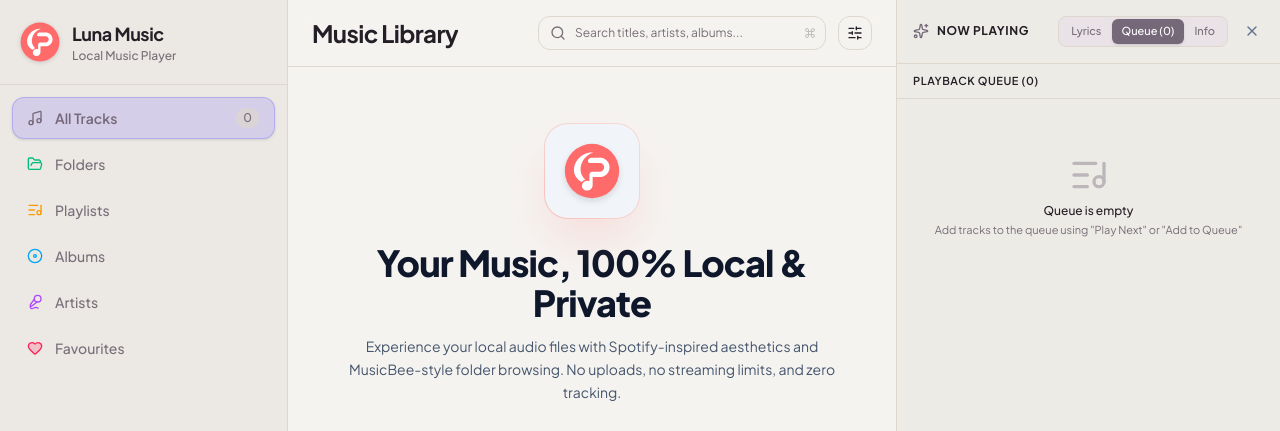
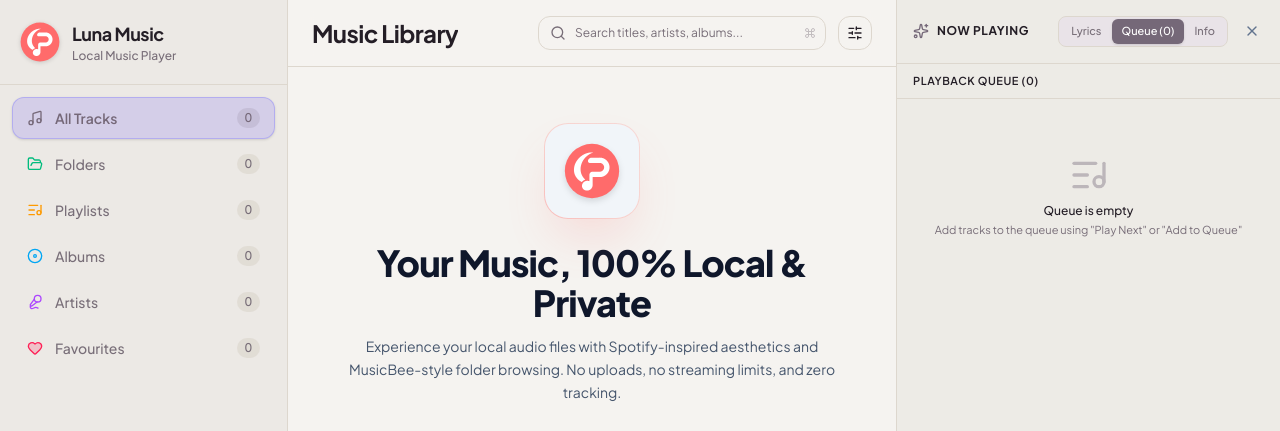
Before and after one commit to Leo7805/luna-music, a React (Vite) app: page / in a window 1280 px wide. Shown: the top 431 px of the page. Built offline with nearby package versions, Linux system fonts and the light colour scheme.

Commit message:
style: unify sidebar navigation count badges

```diff
--- a/src/App.tsx
+++ b/src/App.tsx
@@ -141,6 +141,8 @@ export function App() {
           selectedPlaylistId={playlists.selectedPlaylistId}
           favouritesCount={library.favouritesCount}
           totalTracksCount={library.library?.flatPlaylist.length || 0}
+          albumsCount={library.albums.length}
+          artistsCount={library.artists.length}
           hasLibrary={hasLibrary}
           isScanning={library.isLoading}
           scanCount={library.scanProgress}
--- a/src/components/Sidebar.tsx
+++ b/src/components/Sidebar.tsx
@@ -4,6 +4,7 @@ import {
   ImportedFolder,
   LibraryView,
   Playlist,
+  IMPORTED_FILES_ROOT_ID,
 } from '../types/music';
 import { OpenMusicControl } from './OpenMusicControl';
 import { ConfirmModal } from './ConfirmModal';
@@ -21,6 +22,8 @@ export interface SidebarProps {
   selectedPlaylistId?: string | null;
   favouritesCount: number;
   totalTracksCount: number;
+  albumsCount?: number;
+  artistsCount?: number;
   hasLibrary: boolean;
   isScanning?: boolean;
   scanCount?: number;
@@ -49,6 +52,8 @@ export function Sidebar({
   selectedPlaylistId,
   favouritesCount,
   totalTracksCount,
+  albumsCount = 0,
+  artistsCount = 0,
   hasLibrary: _hasLibrary,
   isScanning,
   scanCount,
@@ -122,6 +127,8 @@ export function Sidebar({
     setPlaylistToDelete(null);
   };
 
+  const physicalFoldersCount = folders.filter((f) => f.id !== IMPORTED_FILES_ROOT_ID).length;
+
   return (
     <aside className="w-64 md:w-72 shrink-0 flex flex-col h-full bg-[var(--bg-sidebar)] dark:bg-[#071427]/95 backdrop-blur-xl border-r border-[var(--border-subtle)] dark:border-white/[0.08] select-none text-[var(--text-primary)] dark:text-slate-100 transition-colors duration-200">
       {/* Brand Header */}
@@ -147,7 +154,10 @@ export function Sidebar({
       <SidebarNavigation
         currentView={currentView}
         totalTracksCount={totalTracksCount}
+        foldersCount={physicalFoldersCount}
         playlistsCount={playlists.length}
+        albumsCount={albumsCount}
+        artistsCount={artistsCount}
         favouritesCount={favouritesCount}
         onSelectView={onSelectView}
         onSelectFolder={onSelectFolder}
--- a/src/components/SidebarNavigation.tsx
+++ b/src/components/SidebarNavigation.tsx
@@ -4,7 +4,10 @@ import { LibraryView } from '../types/music';
 export interface SidebarNavigationProps {
   currentView: LibraryView;
   totalTracksCount: number;
+  foldersCount?: number;
   playlistsCount: number;
+  albumsCount?: number;
+  artistsCount?: number;
   favouritesCount: number;
   onSelectView: (view: LibraryView) => void;
   onSelectFolder: (path: string) => void;
@@ -13,110 +16,107 @@ export interface SidebarNavigationProps {
 export function SidebarNavigation({
   currentView,
   totalTracksCount,
+  foldersCount = 0,
   playlistsCount,
+  albumsCount = 0,
+  artistsCount = 0,
   favouritesCount,
   onSelectView,
   onSelectFolder,
 }: SidebarNavigationProps) {
   const baseButtonClass =
-    'w-full flex items-center justify-between px-3.5 py-2.5 rounded-xl text-sm font-medium border transition-colors duration-150 cursor-pointer focus:outline-none focus-visible:ring-2 focus-visible:ring-indigo-500/70 focus-visible:ring-[var(--accent-primary)]/50 focus-visible:border-transparent';
+    'w-full flex items-center gap-3 px-3.5 py-2.5 rounded-xl text-sm font-medium border transition-colors duration-150 cursor-pointer focus:outline-none focus-visible:ring-2 focus-visible:ring-indigo-500/70 focus-visible:ring-[var(--accent-primary)]/50 focus-visible:border-transparent';
 
   const activeClass =
     'bg-indigo-600/15 bg-[var(--bg-active)] dark:bg-white/[0.08] text-[var(--accent-primary)] dark:text-white border-indigo-500/30 border-[var(--accent-primary)]/30 dark:border-white/[0.1] shadow-sm font-semibold';
   const inactiveClass =
     'border-transparent text-[var(--text-secondary)] dark:text-slate-300 hover:text-[var(--text-primary)] dark:hover:text-white hover:bg-[var(--bg-hover)] dark:hover:bg-white/[0.04]';
 
+  const baseBadgeClass =
+    'ml-auto shrink-0 whitespace-nowrap tabular-nums text-xs px-2 py-0.5 rounded-full font-medium transition-colors duration-150';
+  const activeBadgeClass =
+    'bg-[var(--accent-primary)]/15 dark:bg-indigo-400/20 text-[var(--accent-primary)] dark:text-indigo-200';
+  const inactiveBadgeClass =
+    'bg-[var(--border-subtle)]/70 dark:bg-white/[0.06] text-[var(--text-secondary)] dark:text-slate-400';
+
+  const navItems = [
+    {
+      id: 'all',
+      label: 'All Tracks',
+      count: totalTracksCount,
+      isActive: currentView === 'all',
+      icon: <Music className="w-4 h-4 shrink-0 text-[var(--accent-primary)] dark:text-indigo-400" />,
+      onClick: () => onSelectView('all'),
+    },
+    {
+      id: 'folders',
+      label: 'Folders',
+      count: foldersCount,
+      isActive: currentView === 'folder' || currentView === 'imported-files',
+      icon: <FolderOpen className="w-4 h-4 shrink-0 text-emerald-500 dark:text-emerald-400" />,
+      onClick: () => {
+        onSelectView('folder');
+        onSelectFolder('');
+      },
+    },
+    {
+      id: 'playlists',
+      label: 'Playlists',
+      count: playlistsCount,
+      isActive: currentView === 'playlists',
+      icon: <ListMusic className="w-4 h-4 shrink-0 text-amber-500 dark:text-amber-400" />,
+      onClick: () => onSelectView('playlists'),
+    },
+    {
+      id: 'albums',
+      label: 'Albums',
+      count: albumsCount,
+      isActive: currentView === 'albums',
+      icon: <Disc className="w-4 h-4 shrink-0 text-sky-500 dark:text-sky-400" />,
+      onClick: () => onSelectView('albums'),
+    },
+    {
+      id: 'artists',
+      label: 'Artists',
+      count: artistsCount,
+      isActive: currentView === 'artists',
+      icon: <Mic2 className="w-4 h-4 shrink-0 text-purple-500 dark:text-purple-400" />,
+      onClick: () => onSelectView('artists'),
+    },
+    {
+      id: 'favourites',
+      label: 'Favourites',
+      count: favouritesCount,
+      isActive: currentView === 'favourites',
+      icon: (
+        <Heart className="w-4 h-4 shrink-0 text-rose-500 dark:text-rose-400 fill-rose-500/20 dark:fill-rose-400/20" />
+      ),
+      onClick: () => onSelectView('favourites'),
+    },
+  ];
+
   return (
     <div className="p-3 space-y-1">
-      {/* 1. All Tracks */}
-      <button
-        type="button"
-        onClick={() => onSelectView('all')}
-        className={`${baseButtonClass} ${currentView === 'all' ? activeClass : inactiveClass}`}
-      >
-        <div className="flex items-center gap-3">
-          <Music className="w-4 h-4 text-[var(--accent-primary)] dark:text-indigo-400" />
-          <span>All Tracks</span>
-        </div>
-        <span className="text-xs px-2 py-0.5 rounded-full bg-[var(--border-subtle)]/70 dark:bg-white/[0.06] text-[var(--text-secondary)] dark:text-slate-400 font-medium">
-          {totalTracksCount}
-        </span>
-      </button>
-
-      {/* 2. Folders */}
-      <button
-        type="button"
-        onClick={() => {
-          onSelectView('folder');
-          onSelectFolder('');
-        }}
-        className={`${baseButtonClass} ${
-          currentView === 'folder' || currentView === 'imported-files' ? activeClass : inactiveClass
-        }`}
-      >
-        <div className="flex items-center gap-3">
-          <FolderOpen className="w-4 h-4 text-emerald-500 dark:text-emerald-400" />
-          <span>Folders</span>
-        </div>
-      </button>
-
-      {/* 3. Playlists */}
-      <button
-        type="button"
-        onClick={() => onSelectView('playlists')}
-        className={`${baseButtonClass} ${currentView === 'playlists' ? activeClass : inactiveClass}`}
-      >
-        <div className="flex items-center gap-3">
-          <ListMusic className="w-4 h-4 text-amber-500 dark:text-amber-400" />
-          <span>Playlists</span>
-        </div>
-        {playlistsCount > 0 && (
-          <span className="text-xs px-2 py-0.5 rounded-full bg-[var(--border-subtle)]/70 dark:bg-white/[0.06] text-[var(--text-secondary)] dark:text-slate-400 font-medium">
-            {playlistsCount}
+      {navItems.map((item) => (
+        <button
+          key={item.id}
+          type="button"
+          data-testid={`nav-item-${item.id}`}
+          onClick={item.onClick}
+          className={`${baseButtonClass} ${item.isActive ? activeClass : inactiveClass}`}
+        >
+          <span className="flex items-center gap-3 min-w-0 flex-1">
+            {item.icon}
+            <span className="truncate">{item.label}</span>
           </span>
-        )}
-      </button>
-
-      {/* 4. Albums */}
-      <button
-        type="button"
-        onClick={() => onSelectView('albums')}
-        className={`${baseButtonClass} ${currentView === 'albums' ? activeClass : inactiveClass}`}
-      >
-        <div className="flex items-center gap-3">
-          <Disc className="w-4 h-4 text-sky-500 dark:text-sky-400" />
-          <span>Albums</span>
-        </div>
-      </button>
-
-      {/* 5. Artists */}
-      <button
-        type="button"
-        onClick={() => onSelectView('artists')}
-        className={`${baseButtonClass} ${currentView === 'artists' ? activeClass : inactiveClass}`}
-      >
-        <div className="flex items-center gap-3">
-          <Mic2 className="w-4 h-4 text-purple-500 dark:text-purple-400" />
-          <span>Artists</span>
-        </div>
-      </button>
-
-      {/* 6. Favourites */}
-      <button
-        type="button"
-        onClick={() => onSelectView('favourites')}
-        className={`${baseButtonClass} ${currentView === 'favourites' ? activeClass : inactiveClass}`}
-      >
-        <div className="flex items-center gap-3">
-          <Heart className="w-4 h-4 text-rose-500 dark:text-rose-400 fill-rose-500/20 dark:fill-rose-400/20" />
-          <span>Favourites</span>
-        </div>
-        {favouritesCount > 0 && (
-          <span className="text-xs px-2 py-0.5 rounded-full bg-rose-100/70 dark:bg-rose-950/40 text-rose-500 dark:text-rose-400 font-medium">
-            {favouritesCount}
+          <span
+            data-testid={`nav-badge-${item.id}`}
+            className={`${baseBadgeClass} ${item.isActive ? activeBadgeClass : inactiveBadgeClass}`}
+          >
+            {item.count}
           </span>
-        )}
-      </button>
+        </button>
+      ))}
     </div>
   );
 }
```
Also changed, not shown: 1 other file (tests, documents, lock files or other folders).
